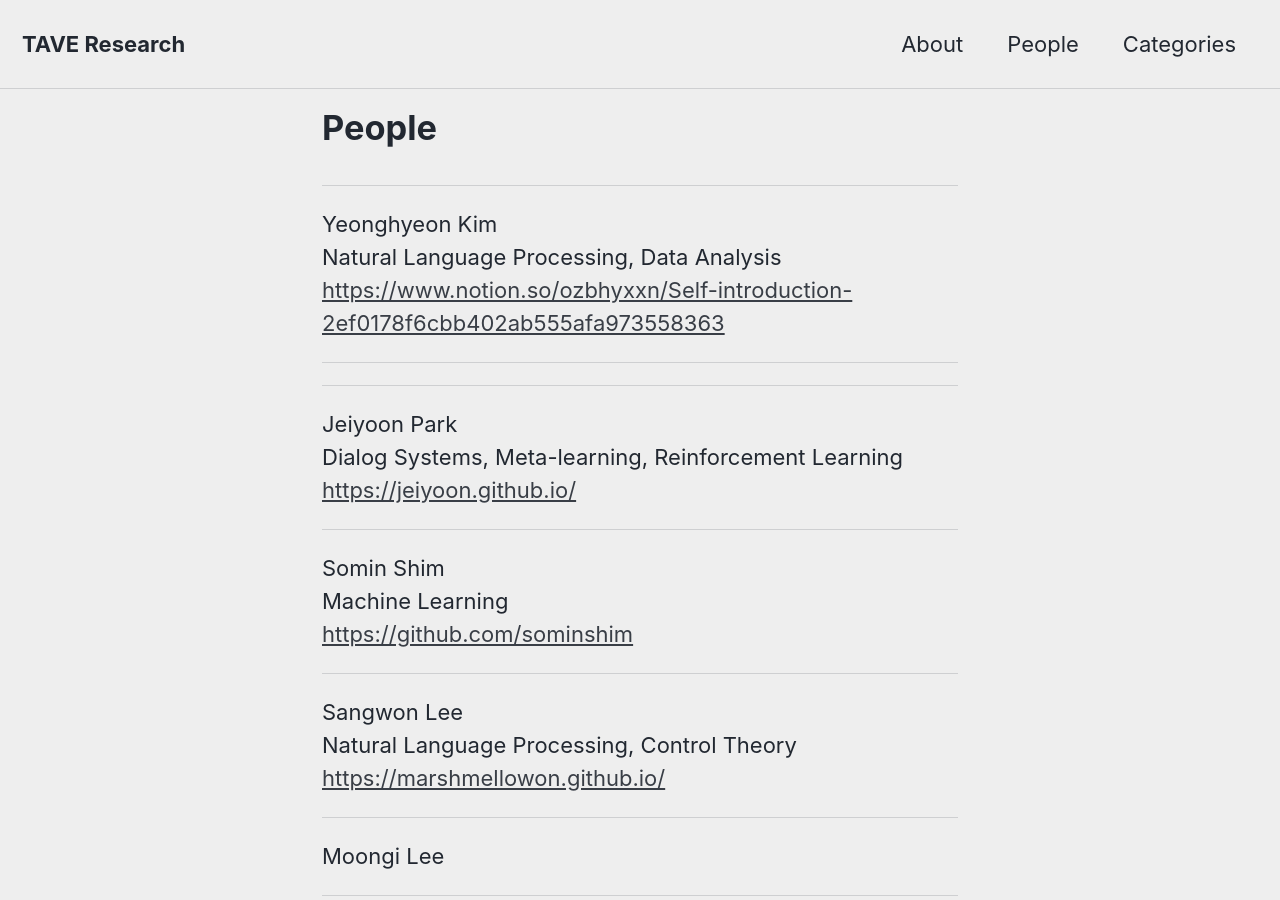
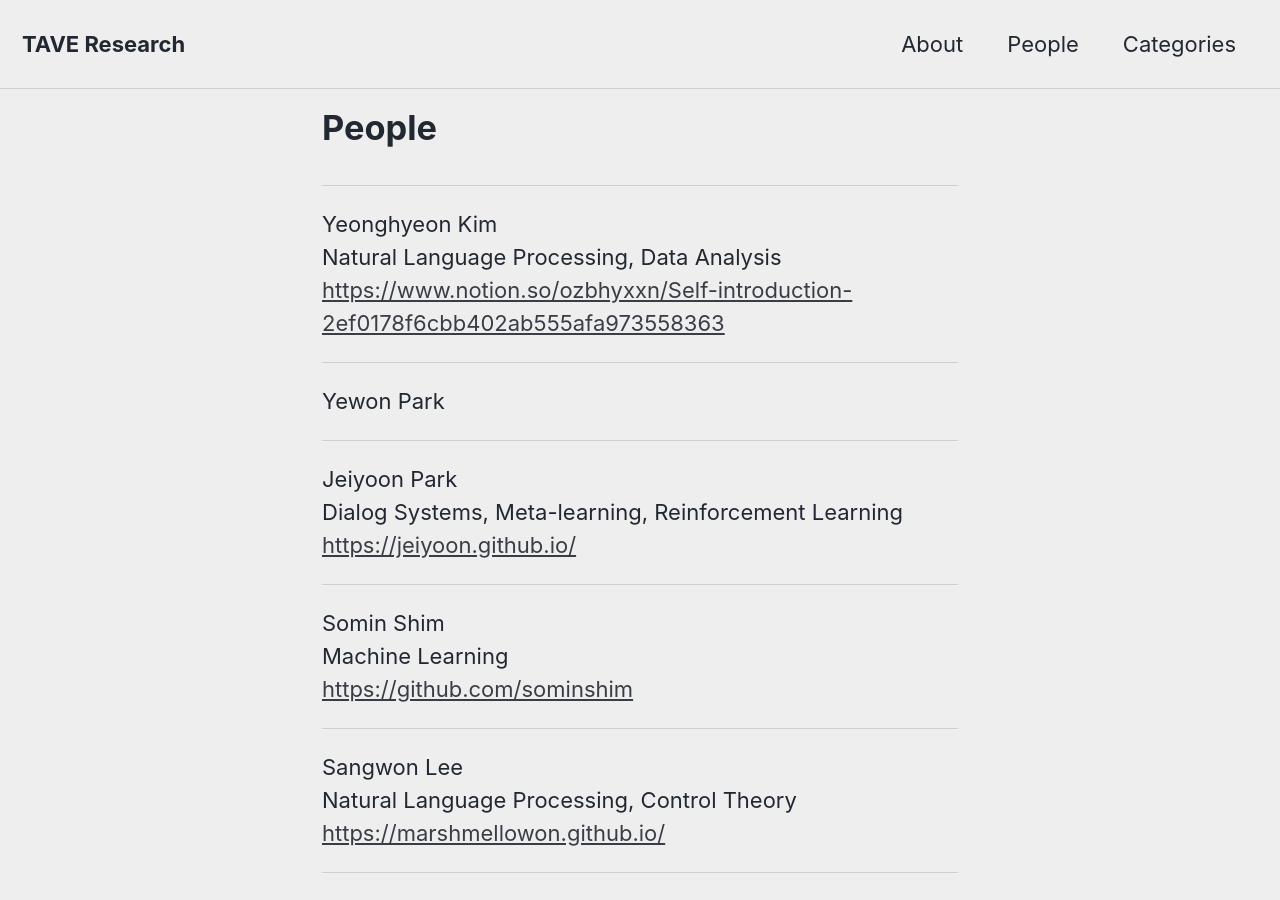
Before and after one commit to TAVEResearch/TAVEResearch.github.io, a Jekyll site: the page built from people.md, in a window 1280 px wide and 900 px high. Built offline with Jekyll 4.4.1, drawn with Linux system fonts in a browser that asks for light colours; cached includes are drawn as plain includes.

Commit message:
Update _config.yml

```diff
--- a/_config.yml
+++ b/_config.yml
@@ -277,7 +277,7 @@ People:
   - name: Yeonghyeon Kim
     interests: "Natural Language Processing, Data Analysis"
     gitblog: "https://www.notion.so/ozbhyxxn/Self-introduction-2ef0178f6cbb402ab555afa973558363"
-  - name: <link rel="Yewon Park" href="https://www.notion.so/ozbhyxxn/Self-introduction-2ef0178f6cbb402ab555afa973558363">
+  - name: Yewon Park
 #     interests: "NLP"
 #     gitblog: "https://naver.com"
   - name: Jeiyoon Park
```
